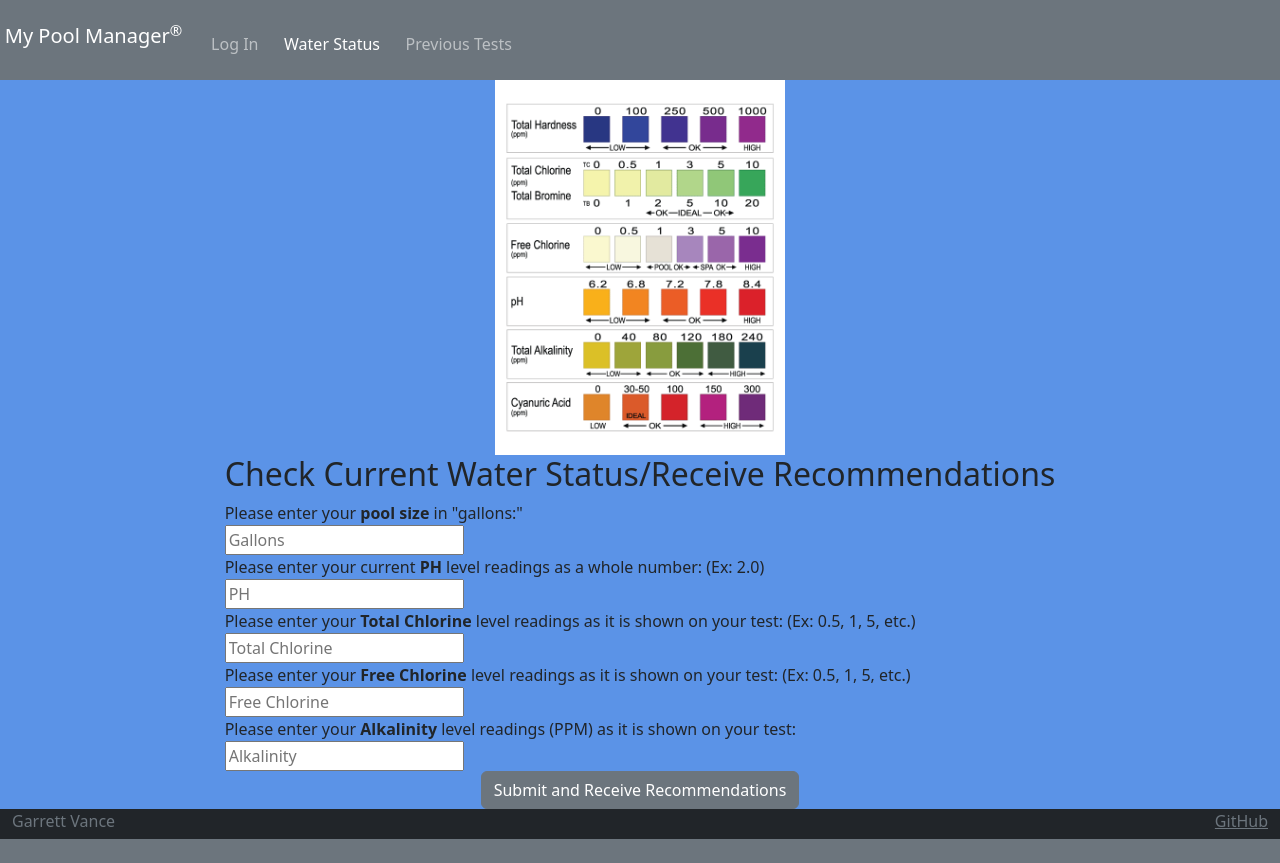
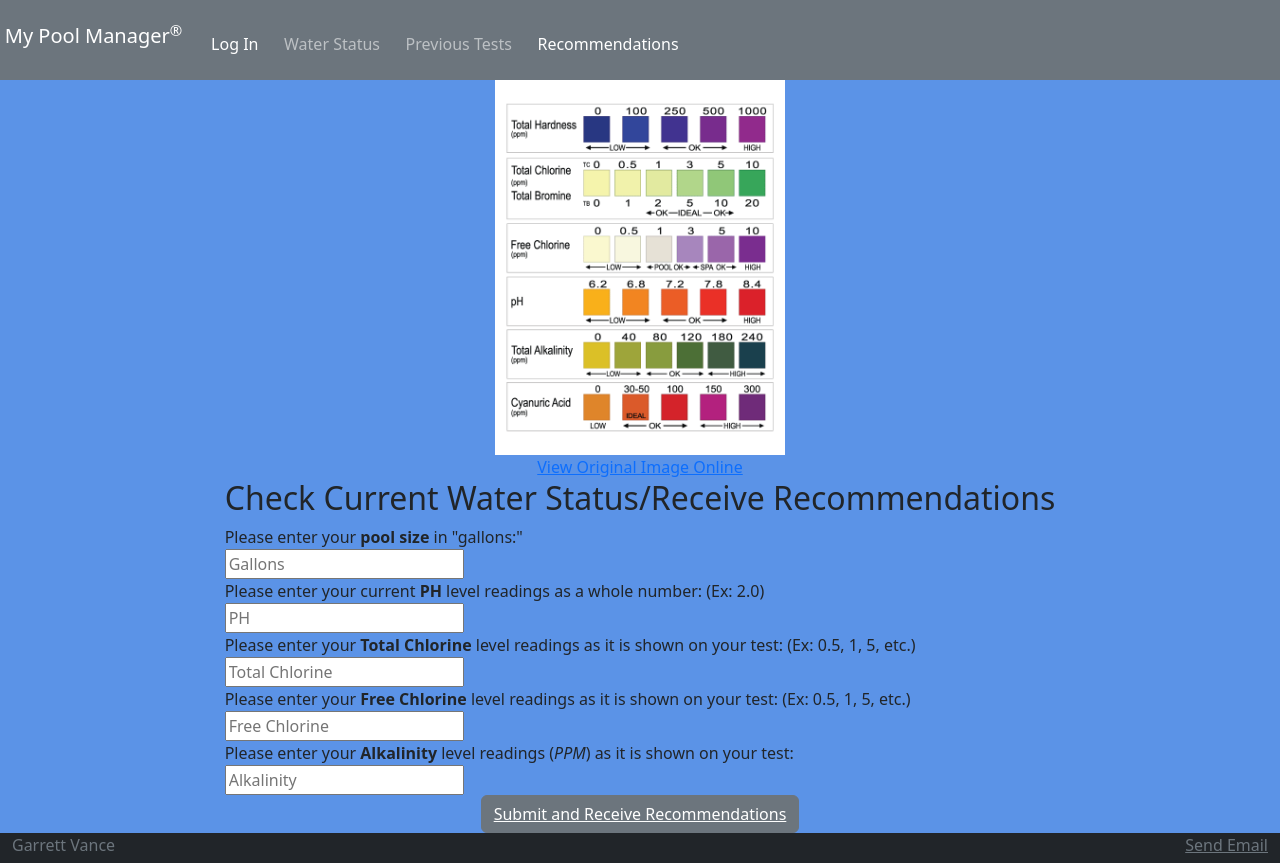
Before and after one commit to garrettsvance/IT-C-Semester-Project, a plain HTML site: page Semester Project/waterstatus.html in a window 1280 px wide. Before the commit the page ends 800 px from the top, so only its background shows below. Drawn offline with nearby package versions, Linux system fonts and the light colour scheme.

Commit message:
further changes

```diff
--- a/Semester Project/waterstatus.html
+++ b/Semester Project/waterstatus.html
@@ -12,23 +12,23 @@
         crossorigin="anonymous"
       />
     </head>
-    <body class="bg-secondary fixed-top text-dark">
+    <body class="bg-secondary text-dark">
         <header class="container-fluid">
             <nav class="navbar fixed-top navbar-dark logo">
                 <a class="navbar-brand" href="#">My Pool Manager<sup>&reg;</sup></a>
                 <menu class="navbar-nav">
                     <li class="nav-item">
-                        <a class="nav-link" href="index.html">Log In</a>
+                        <a class="nav-link active" href="index.html">Log In</a>
                     </li>
                     <li class="nav-item">
-                        <a class="nav-link active" href="waterstatus.html">Water Status</a>
+                        <a class="nav-link" href="waterstatus.html">Water Status</a>
                     </li>
                     <li class="nav-item">
                         <a class="nav-link" href="previousentries.html">Previous Tests</a>
                     </li>
-                    <!-- <li class="nav-item">
-                        <a class="nav-link" href="forums.html">Forums</a>
-                    </li> -->
+                    <li class="nav-item">
+                        <a class="nav-link active" href="recommendations.html">Recommendations</a>
+                    </li>
                 </menu>
             </nav>
         </header>
@@ -36,6 +36,7 @@
     <main class="container-fluid">
         <div class="row text-center mainpage">
             <div id="picture" class="picture-box"><img src="Pool-Test-Strips.jpg" alt="random" style="height:375px"/></div>
+            <a href="https://www.swimuniversity.com/wp-content/uploads/Pool-Test-Strips.png" target="_blank">View Original Image Online</a>
             </div>
                 <div class="check-receive">
                     <h2>Check Current Water Status/Receive Recommendations</h2>
@@ -56,13 +57,13 @@
                         <br />
                         <input type="number" id="freechl" placeholder="Free Chlorine" />
                         <br />
-                        <label for="alkalinity">Please enter your <strong>Alkalinity</strong> level readings (PPM) as it is shown on your test:</label>
+                        <label for="alkalinity">Please enter your <strong>Alkalinity</strong> level readings (<i>PPM</i>) as it is shown on your test:</label>
                         <br />
                         <input type="number" id="alka" placeholder="Alkalinity" />
                         <br />
                         <div class="submit-button text-center" >
                             <button type="submit"
-                            class="btn  btn-secondary">Submit and Receive Recommendations
+                            class="btn  btn-secondary"><u>Submit and Receive Recommendations</u>
                             </button>
                         </div>
                     </form>
@@ -74,7 +75,7 @@
     <footer class="bg-dark text-dark text-muted">
         <div class="container-fluid">
         <span class="text-reset">Garrett Vance</span>
-            <a class="text-reset" href="https://github.com/garrettsvance">GitHub</a>
+            <a class="text-reset" a href = "mailto: garrettsvance@gmail.com">Send Email</a>
         </div>
     </footer>
 </body>
```
Also changed, not shown: Semester Project/index.html (+5 -5 lines), Semester Project/previousentries.html (+7 -7 lines), Semester Project/recommendations.html (+5 -5 lines), 1 other file.
